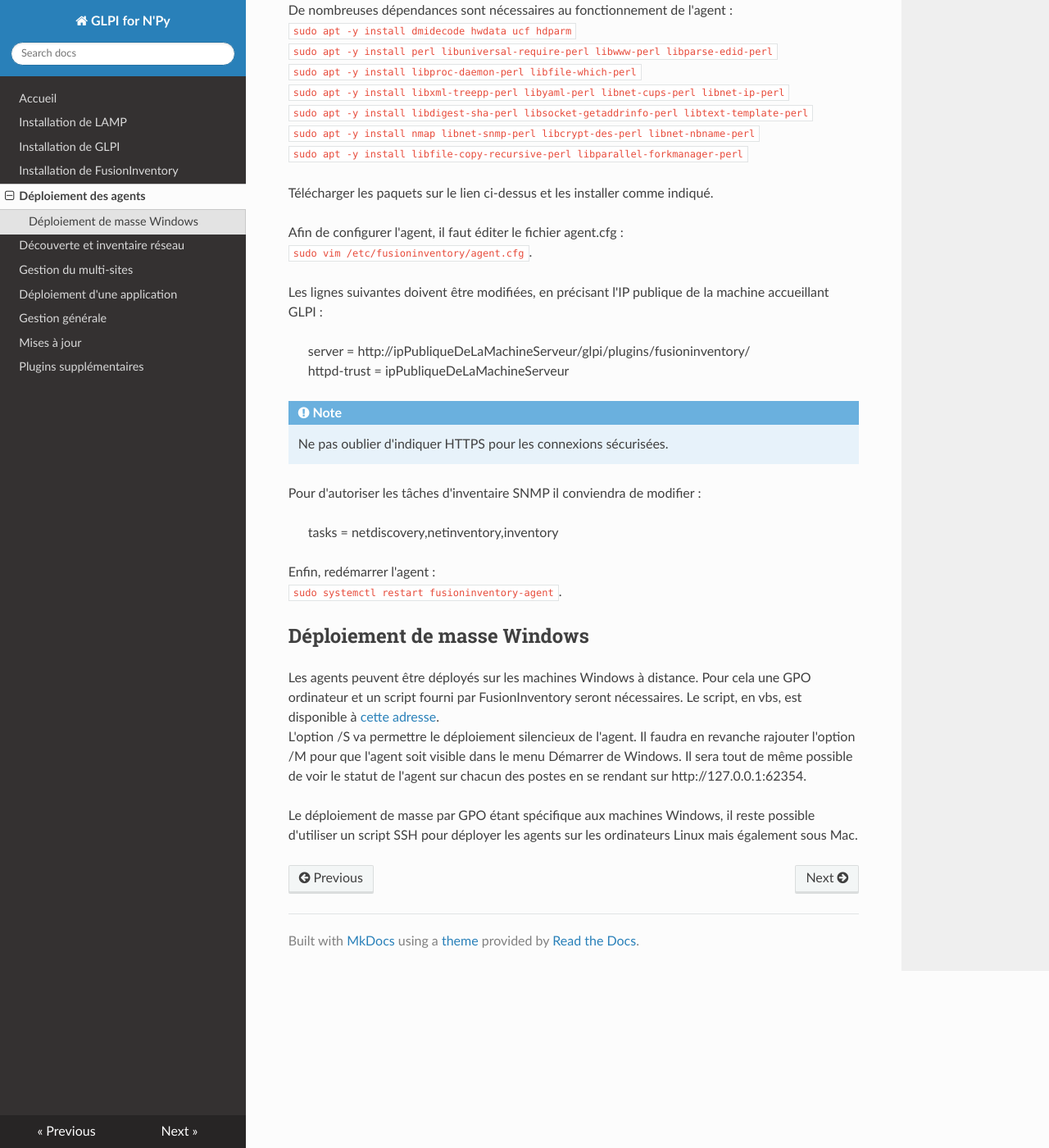
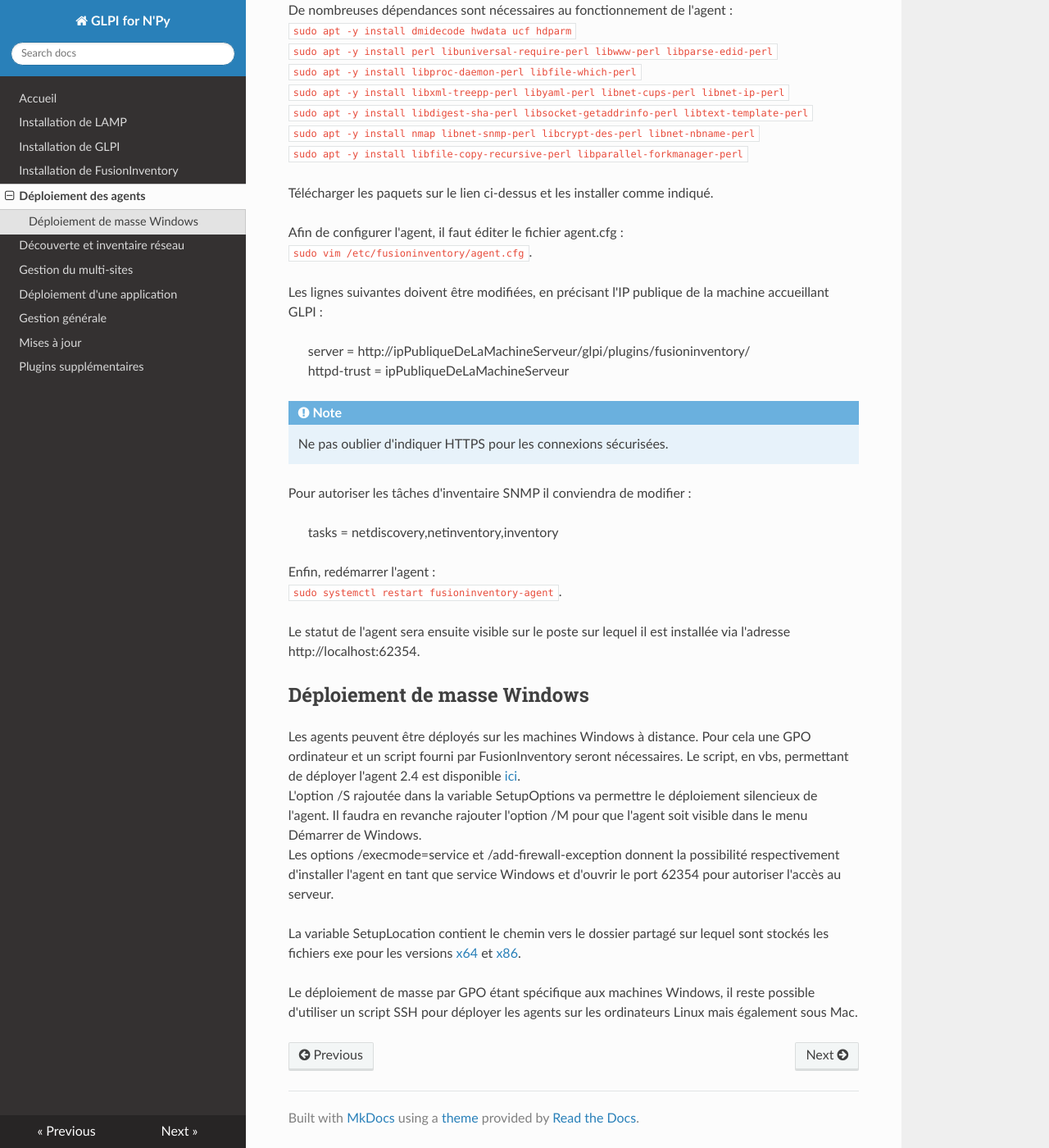
Before and after one commit to MarieBergeret/GLPIproject_doc, an MkDocs documentation site: the page built from docs/agentsFI.md, in a window 1280 px wide and 1400 px high, scrolled down 255 px. Shown: the whole window at 82% size. Built offline with MkDocs 1.6.1, drawn with Linux system fonts in a browser that asks for light colours; nearby versions of some CDN libraries; old or Windows-style settings are respelled for this version of MkDocs.

Commit message:
agent windows

```diff
--- a/docs/agentsFI.md
+++ b/docs/agentsFI.md
@@ -24,15 +24,20 @@
 
 	Ne pas oublier d'indiquer HTTPS pour les connexions sécurisées.
 
-Pour d'autoriser les tâches d'inventaire SNMP il conviendra de modifier :
+Pour autoriser les tâches d'inventaire SNMP il conviendra de modifier :
 > tasks = netdiscovery,netinventory,inventory
 
 Enfin, redémarrer l'agent :
 `sudo systemctl restart fusioninventory-agent`.
 
+Le statut de l'agent sera ensuite visible sur le poste sur lequel il est installée via l'adresse http://localhost:62354.
+
 ## Déploiement de masse Windows
 
-Les agents peuvent être déployés sur les machines Windows à distance. Pour cela une GPO ordinateur et un script fourni par FusionInventory seront nécessaires. Le script, en vbs, est disponible à [cette adresse](https://raw.githubusercontent.com/fusioninventory/fusioninventory-agent/2.4.x/contrib/windows/fusioninventory-agent-deployment.vbs).
-L'option /S va permettre le déploiement silencieux de l'agent. Il faudra en revanche rajouter l'option /M pour que l'agent soit visible dans le menu Démarrer de Windows. Il sera tout de même possible de voir le statut de l'agent sur chacun des postes en se rendant sur http://127.0.0.1:62354.
+Les agents peuvent être déployés sur les machines Windows à distance. Pour cela une GPO ordinateur et un script fourni par FusionInventory seront nécessaires. Le script, en vbs, permettant de déployer l'agent 2.4 est disponible [ici](/deploiementWindows/fusioninventory-agent-deployment.vbs).
+L'option /S rajoutée dans la variable SetupOptions va permettre le déploiement silencieux de l'agent. Il faudra en revanche rajouter l'option /M pour que l'agent soit visible dans le menu Démarrer de Windows.
+Les options /execmode=service et /add-firewall-exception donnent la possibilité respectivement d'installer l'agent en tant que service Windows et d'ouvrir le port 62354 pour autoriser l'accès au serveur.
+
+La variable SetupLocation contient le chemin vers le dossier partagé sur lequel sont stockés les fichiers exe pour les versions [x64](/deploiementWindows/fusioninventory-agent_windows-x64_2.4.exe) et [x86](/deploiementWindows/fusioninventory-agent_windows-x86_2.4.exe).
 
 Le déploiement de masse par GPO étant spécifique aux machines Windows, il reste  possible d'utiliser un script SSH pour déployer les agents sur les ordinateurs Linux mais également sous Mac.
```
Also changed, not shown: 5 other files.
